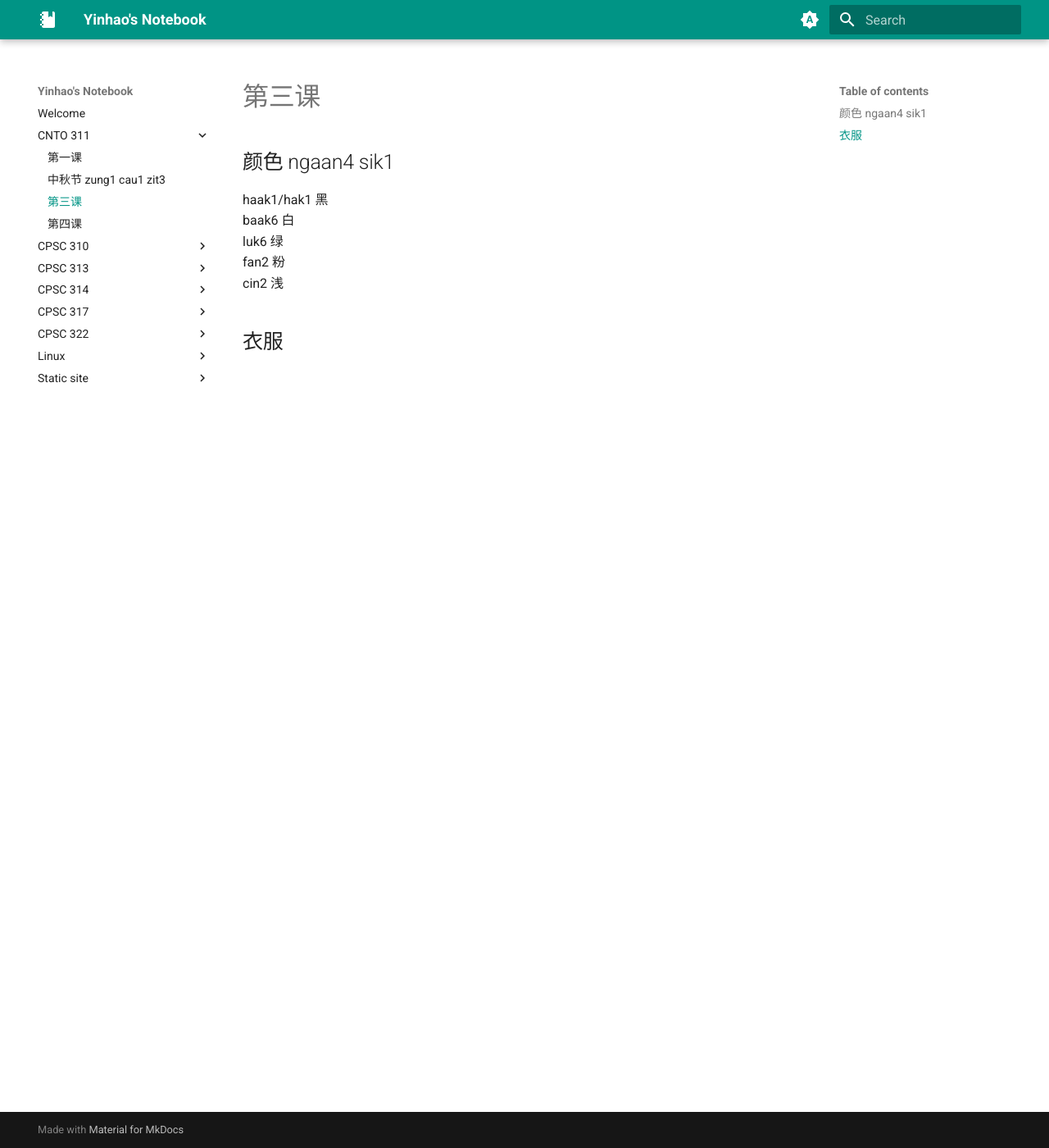
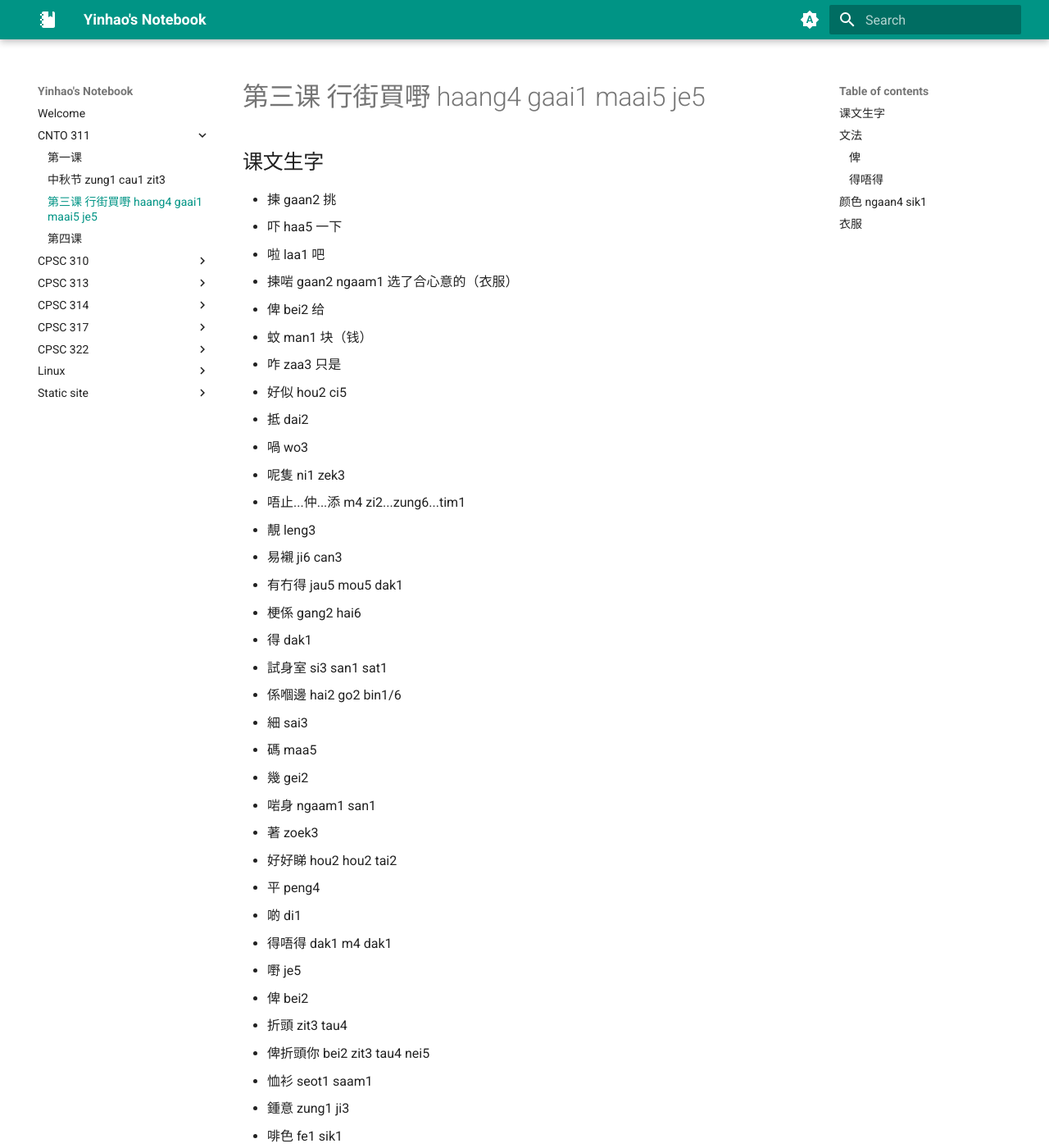
Before and after one commit to yinhao-f/notes, an MkDocs documentation site: the page built from docs/CNTO-311/3-第三课.md, in a window 1280 px wide and 1400 px high. Shown: the whole window at 82% size. Built offline with MkDocs 1.6.1 and Material for MkDocs 9.7.7, drawn with Linux system fonts in a browser that asks for light colours; some of the changed text lies outside the part shown.

Commit message:
CNTO 311 ch3 notes

```diff
--- a/docs/CNTO-311/3-第三课.md
+++ b/docs/CNTO-311/3-第三课.md
@@ -1,4 +1,87 @@
-# 第三课
+# 第三课 行街買嘢 haang4 gaai1 maai5 je5
+
+## 课文生字
+
+- 揀 gaan2 挑
+- 吓 haa5 一下
+- 啦 laa1 吧
+- 揀啱 gaan2 ngaam1 选了合心意的（衣服）
+- 俾 bei2 给
+- 蚊 man1 块（钱）
+- 咋 zaa3 只是
+- 好似 hou2 ci5
+- 抵 dai2
+- 喎 wo3
+- 呢隻 ni1 zek3
+- 唔止...仲...添 m4 zi2...zung6...tim1
+- 靚 leng3
+- 易襯 ji6 can3
+- 有冇得 jau5 mou5 dak1
+- 梗係 gang2 hai6
+- 得 dak1
+- 試身室 si3 san1 sat1
+- 係嗰邊 hai2 go2 bin1/6
+- 細 sai3
+- 碼 maa5
+- 幾 gei2
+- 啱身 ngaam1 san1
+- 著 zoek3
+- 好好睇 hou2 hou2 tai2
+- 平 peng4
+- 啲 di1
+- 得唔得 dak1 m4 dak1
+- 嘢 je5
+- 俾 bei2
+- 折頭 zit3 tau4
+- 俾折頭你 bei2 zit3 tau4 nei5
+- 恤衫 seot1 saam1
+- 鍾意 zung1 ji3
+- 啡色 fe1 sik1
+- 隻 zek3
+- 麻麻哋 maa4 maa2 dei2
+- 呢啲 ni1 di1
+- 噉 gam2
+- 幾多 gei2 do1
+- 個半 go3 bun3
+- 啩 gwaa3
+- 咁 gam3
+- 鋪頭 pou3 tau2
+- 咋喎 zaa3 wo3
+- 卅 saa1aa6
+- 對 deoi3
+- 啦 laa1
+- 咁啱 gam3 ngaam1
+- 揾 wan2
+- 用嚟 jung6 lai4
+- 襯 can3
+- 我條連身裙 ngo5 tiu4 lin4 san1 kwan4
+- 嗰啲 go2 di1
+- 核突 wat6 dat6
+- 瞓覺 fan3 gaau3
+
+## 文法
+
+- 一**件**衫
+- 一**對**鞋
+- 一**本**書
+- 一**條**路
+- 啲 di1 些
+
+量词放前面可以表示"the"，比如：
+枝花好香，棵樹好靚
+我件衫濕咗
+
+### 俾
+
+我俾廿蚊你
+我给你二十块
+
+### 得唔得
+
+有得 有机会，能做某事
+冇得 不能
+
+
 
 ## 颜色 ngaan4 sik1
 
```
